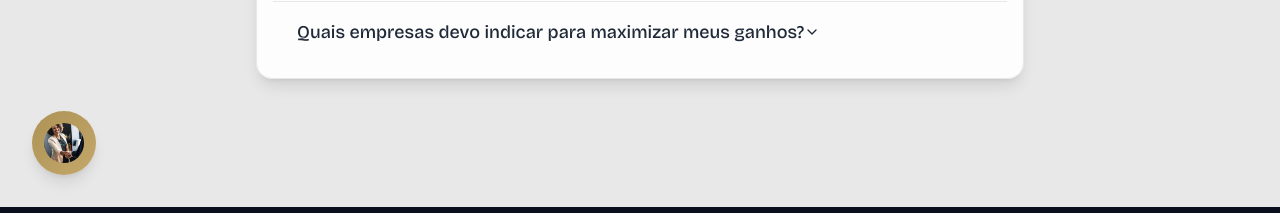
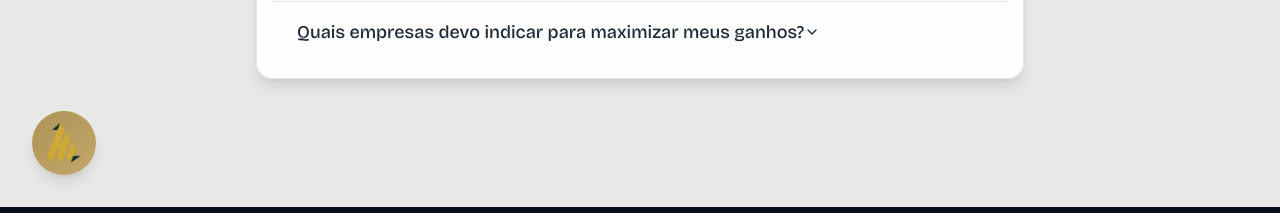
Before and after one commit to projetosvfx/hc-assessoria-partner-program-v2, a React (Vite) app: page / in a window 1280 px wide. Shown: the part 5060-5273 px from the top of the page. Built offline with nearby package versions, Linux system fonts and the light colour scheme.

Commit message:
Update floating icon with new HC logo

```diff
--- a/App.tsx
+++ b/App.tsx
@@ -847,9 +847,9 @@ export default function App() {
           <div className="absolute bottom-8 left-8 z-20">
             <div className="w-16 h-16 bg-gradient-to-br from-[var(--color-accent-gold)] to-[var(--color-accent-gold-light)] rounded-full shadow-lg flex items-center justify-center hover:scale-110 transition-transform duration-300 cursor-pointer">
               <img
-                src="/imagem-forms.jpg"
-                alt="Ícone de Suporte"
-                className="w-10 h-10 rounded-full object-cover"
+                src="/hc-icone-detelha.png"
+                alt="Ícone HC"
+                className="w-10 h-10 object-contain"
               />
             </div>
           </div>
```
